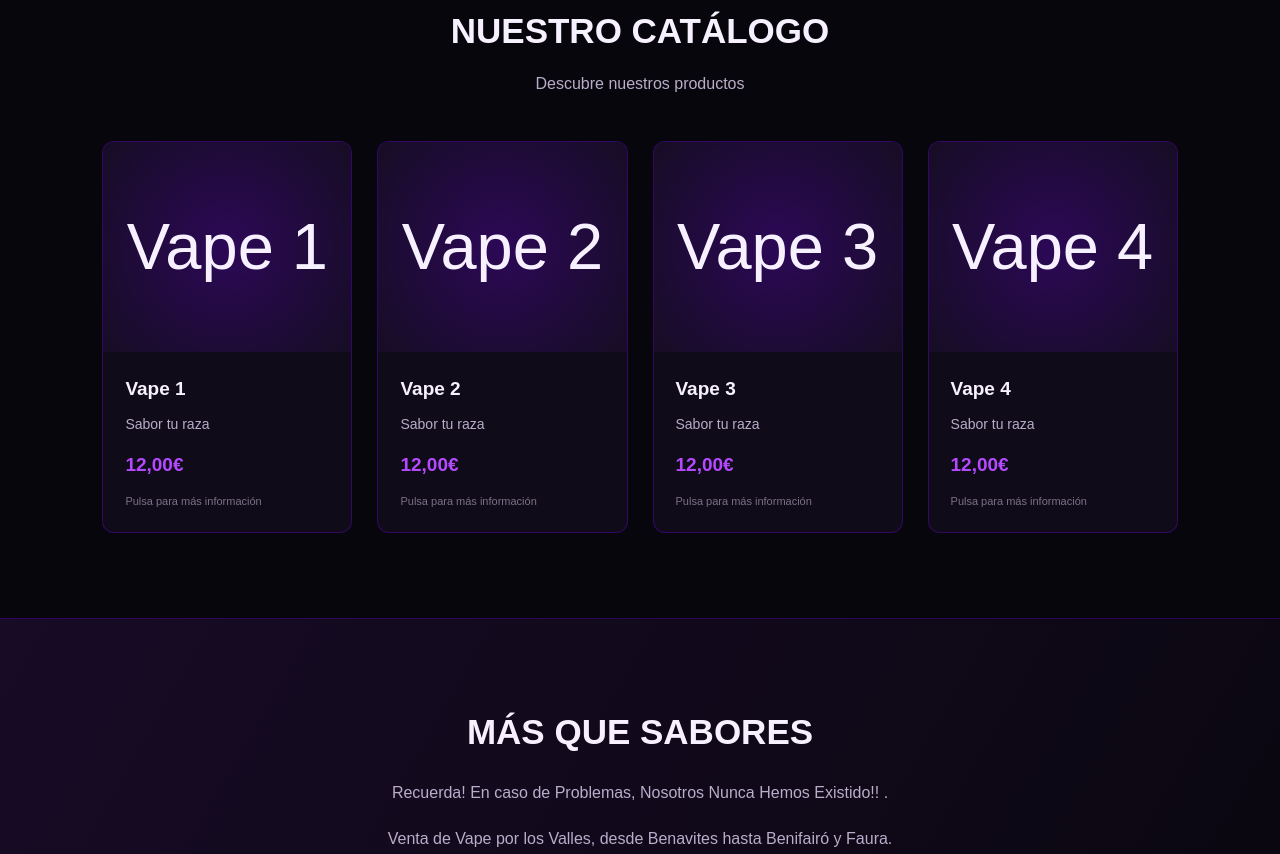
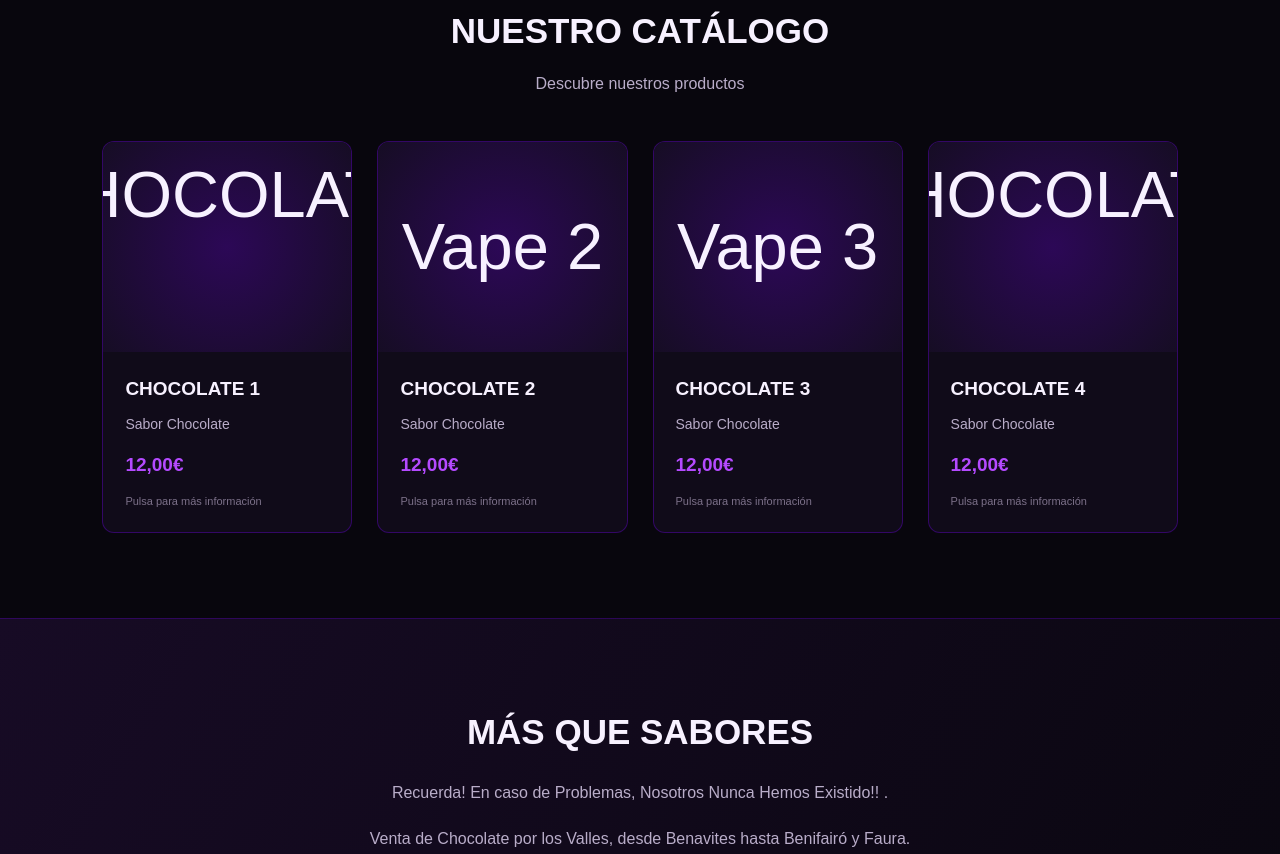
Before and after one commit to williamduch20-pixel/VapeShop, a plain HTML site: page index.html in a window 1280 px wide. Shown: the part 806-1660 px from the top of the page. Drawn offline with Linux system fonts and the light colour scheme.

Commit message:
Update index.html

```diff
--- a/index.html
+++ b/index.html
@@ -4,7 +4,7 @@
 <head>
 <meta charset="UTF-8">
 <meta name="viewport" content="width=device-width, initial-scale=1.0">
-<title>Williams VapeShop</title>
+<title>Williams SWEETSShop</title>
 <meta name="description" content="Williams Empire. Descubre nuestra selección de Sabores.">
 
 <style>
@@ -375,7 +375,7 @@ footer strong {
 <body>
 
 <header>
-  <a href="#inicio" class="logo">WILLIAMS VapeShop</a>
+  <a href="#inicio" class="logo">WILLIAMS SWEETSShop</a>
   <nav>
     <a href="#inicio">Inicio</a>
     <a href="#catalogo">Catálogo</a>
@@ -389,7 +389,7 @@ footer strong {
 <section class="hero" id="inicio">
   <div class="hero-content">
     <div class="eyebrow">THE SWEET EXPERIENCE</div>
-    <h1>WILLIAMS<br><span>VapeShop</span></h1>
+    <h1>WILLIAMS<br><span>SWEETSShop</span></h1>
     <p>Bienvenido a nuestra tienda de sabores.</p>
     <p>Recuerda! En caso de Problema no existimos.</p>
     <a href="#catalogo" class="button">DESCUBRIR CATÁLOGO</a>
@@ -402,41 +402,41 @@ footer strong {
 
   <div class="products">
 
-    <article class="product" data-name="Vape 1" data-price="12,00€" data-description="Información del producto. Añade aquí los detalles del producto." data-image="Vape 1">
-      <div class="product-photo">Vape 1</div>
+    <article class="product" data-name="CHOCOLATE 1" data-price="12,00€" data-description="Información del producto. Añade aquí los detalles del producto." data-image="CHOCOLATE 1">
+      <div class="product-photo">CHOCOLATE 1</div>
       <div class="product-info">
-        <h3>Vape 1</h3>
-        <p>Sabor tu raza</p>
+        <h3>CHOCOLATE 1</h3>
+        <p>Sabor Chocolate</p>
         <span class="price">12,00€</span>
         <span class="product-hint">Pulsa para más información</span>
       </div>
     </article>
 
-    <article class="product" data-name="Vape 2" data-price="12,00€" data-description="Información del producto. Añade aquí los detalles del producto." data-image="Vape 2">
+    <article class="product" data-name="CHOCOLATE 2" data-price="12,00€" data-description="Información del producto. Añade aquí los detalles del producto." data-image="CHOCOLATE 2">
       <div class="product-photo">Vape 2</div>
       <div class="product-info">
-        <h3>Vape 2</h3>
-        <p>Sabor tu raza</p>
+        <h3>CHOCOLATE 2</h3>
+        <p>Sabor Chocolate</p>
         <span class="price">12,00€</span>
         <span class="product-hint">Pulsa para más información</span>
       </div>
     </article>
 
-    <article class="product" data-name="Vape 3" data-price="12,00€" data-description="Información del producto. Añade aquí los detalles del producto." data-image="Vape 3">
+    <article class="product" data-name="CHOCOLATE 3" data-price="12,00€" data-description="Información del producto. Añade aquí los detalles del producto." data-image="CHOCOLATE 3">
       <div class="product-photo">Vape 3</div>
       <div class="product-info">
-        <h3>Vape 3</h3>
-        <p>Sabor tu raza</p>
+        <h3>CHOCOLATE 3</h3>
+        <p>Sabor Chocolate</p>
         <span class="price">12,00€</span>
         <span class="product-hint">Pulsa para más información</span>
       </div>
     </article>
 
-    <article class="product" data-name="Vape 4" data-price="12,00€" data-description="Información del producto. Añade aquí los detalles del producto." data-image="Vape 4">
-      <div class="product-photo">Vape 4</div>
+    <article class="product" data-name="CHOCOLATE 4" data-price="12,00€" data-description="Información del producto. Añade aquí los detalles del producto." data-image="CHOCOLATE 4">
+      <div class="product-photo">CHOCOLATE 4</div>
       <div class="product-info">
-        <h3>Vape 4</h3>
-        <p>Sabor tu raza</p>
+        <h3>CHOCOLATE 4</h3>
+        <p>Sabor Chocolate</p>
         <span class="price">12,00€</span>
         <span class="product-hint">Pulsa para más información</span>
       </div>
@@ -448,7 +448,7 @@ footer strong {
 <section class="about" id="nosotros">
   <h2 class="section-title">MÁS QUE SABORES</h2>
   <p>Recuerda! En caso de Problemas, Nosotros Nunca Hemos Existido!! .</p>
-  <p>Venta de Vape por los Valles, desde Benavites hasta Benifairó y Faura.</p>
+  <p>Venta de Chocolate por los Valles, desde Benavites hasta Benifairó y Faura.</p>
   <p>Bienvenido a nuestra tienda de sabores.</p>
 </section>
 
@@ -463,7 +463,7 @@ footer strong {
 </main>
 
 <footer>
-  <strong>WILLIAMS VapeShop</strong>
+  <strong>WILLIAMS CHOCOLATEShop</strong>
   <p>La tienda para todos.</p>
   <p>© 2026 Williams Empire</p>
 </footer>
@@ -474,10 +474,10 @@ footer strong {
   <div class="modal-box">
     <button class="close-modal" id="closeModal" aria-label="Cerrar">&times;</button>
 
-    <div class="modal-image" id="modalImage">Vape</div>
+    <div class="modal-image" id="modalImage">CHOCOLATE</div>
 
     <div class="modal-details">
-      <h2 id="modalName">Vape</h2>
+      <h2 id="modalName">CHOCOLATE</h2>
       <p id="modalDescription"></p>
       <div class="modal-price" id="modalPrice"></div>
 
```
